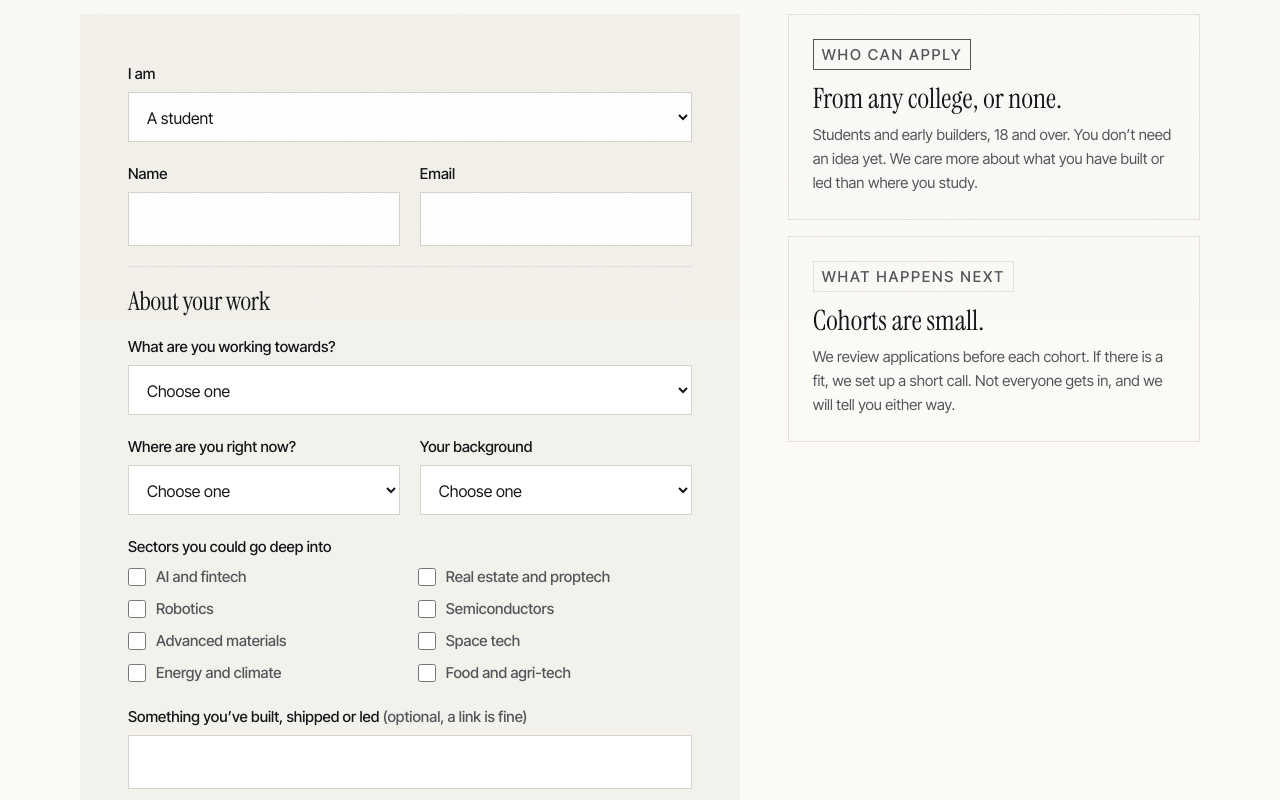
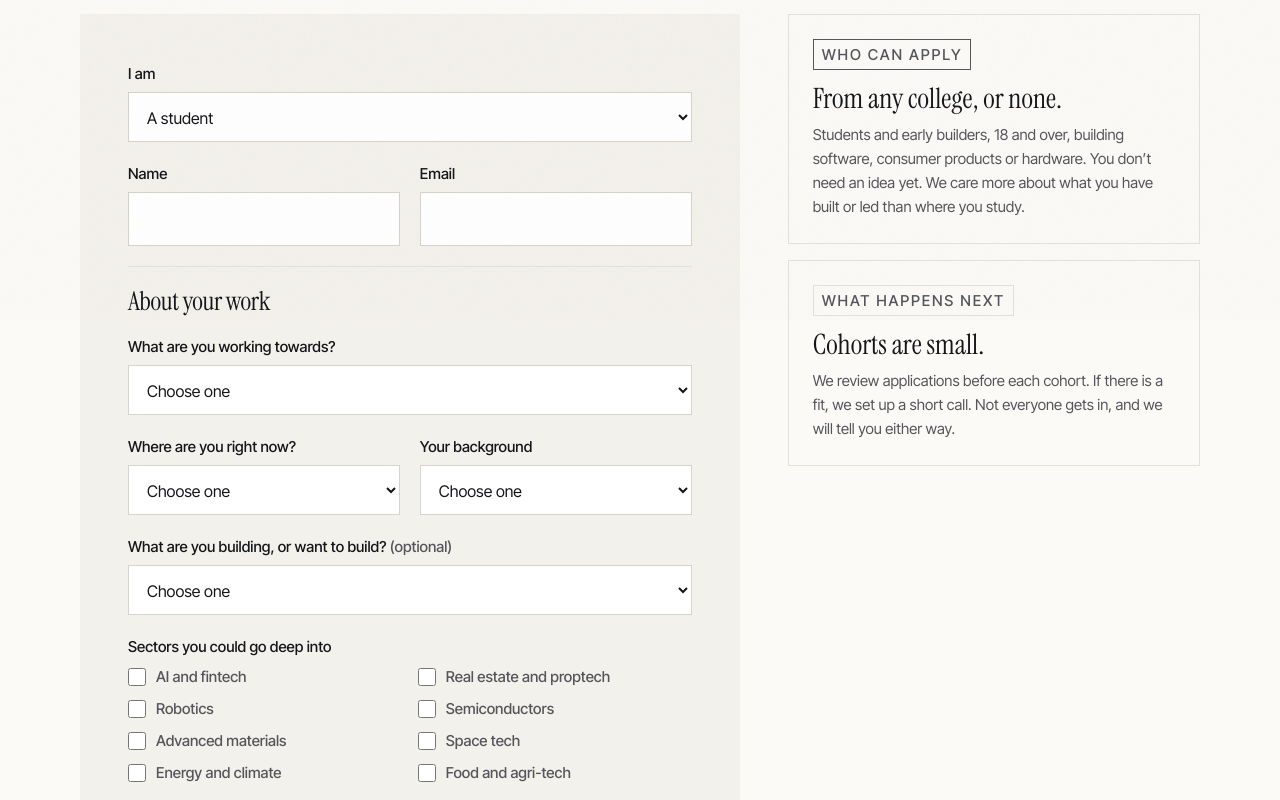
Before and after one commit to Shreyan1/bq-site, a plain HTML site: page apply.html in a window 1280 px wide. Shown: the part 480-1280 px from the top of the page. Drawn offline with Linux system fonts and the light colour scheme.

Commit message:
Say that software, consumer and hardware builders are all welcome
Adds the line to the home FAQ, the builders hero and the apply page, and an
optional 'What are you building?' question to the apply form.

```diff
--- a/apply.html
+++ b/apply.html
@@ -123,6 +123,17 @@
                 </div>
               </div>
               <div class="field">
+                <label for="kind">What are you building, or want to build? <span class="optional">(optional)</span></label>
+                <select id="kind" name="kind">
+                  <option value="">Choose one</option>
+                  <option>Software or AI</option>
+                  <option>A consumer product or brand</option>
+                  <option>Hardware or deep tech</option>
+                  <option>Something else</option>
+                  <option>Not sure yet</option>
+                </select>
+              </div>
+              <div class="field">
                 <span class="label" id="sectors-label">Sectors you could go deep into</span>
                 <div class="checks" role="group" aria-labelledby="sectors-label">
                   <label><input type="checkbox" name="sectors" value="AI and fintech"> AI and fintech</label>
@@ -220,7 +231,7 @@
             <div class="brief-card">
               <p class="tag tag-accent">Who can apply</p>
               <h3>From any college, or none.</h3>
-              <p>Students and early builders, 18 and over. You don’t need an idea yet. We care more about what you have built or led than where you study.</p>
+              <p>Students and early builders, 18 and over, building software, consumer products or hardware. You don’t need an idea yet. We care more about what you have built or led than where you study.</p>
             </div>
             <div class="brief-card">
               <p class="tag">What happens next</p>
```
Also changed, not shown: builders.html (+1 -1 lines), index.html (+2 -2 lines).
